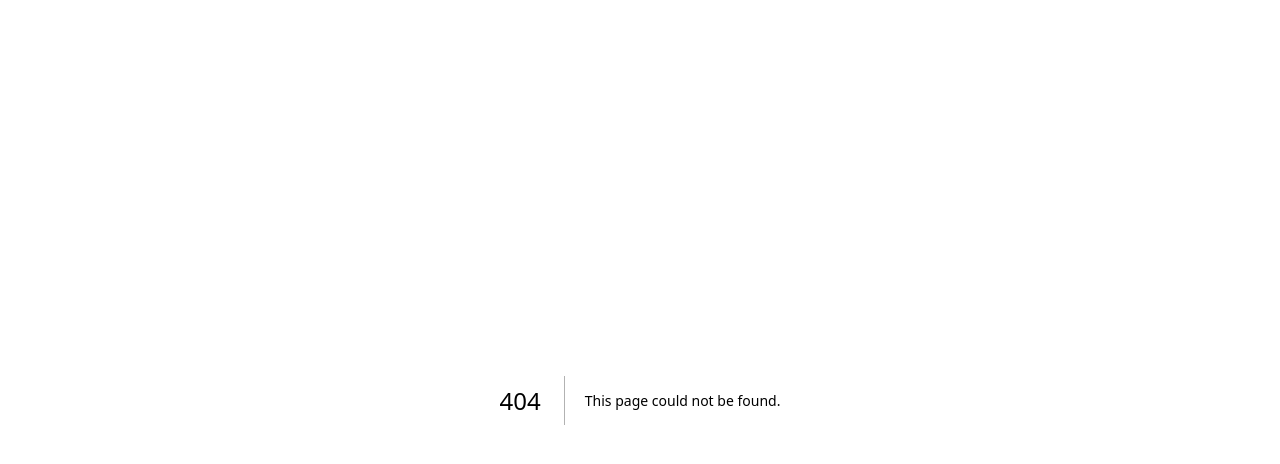
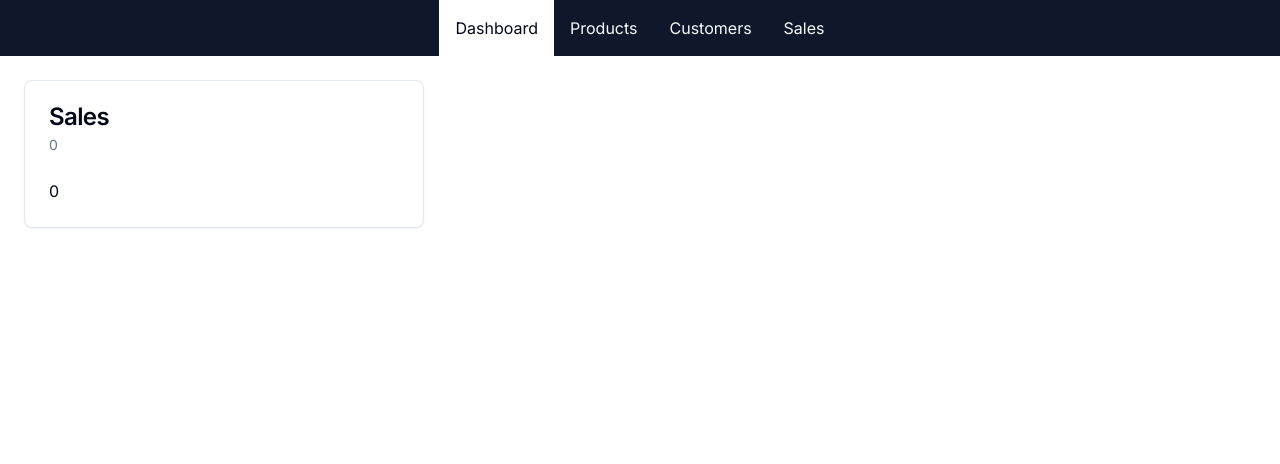
Before and after one commit to 1ureka/1ureka.ecommerce, a Next.js app: page /admin in a window 1280 px wide. Before the commit this address had no page. Shown: the top 464 px of the page. Built offline with nearby package versions, Linux system fonts and the light colour scheme; no server answers; the database is empty.

Commit message:
chore: Add admin layout component and admin page component

```diff
--- /dev/null
+++ b/src/app/admin/layout.tsx
@@ -0,0 +1,15 @@
+import { Nav, NavLink } from "@/components/Nav";
+
+export default function Layout({ children }: { children: React.ReactNode }) {
+  return (
+    <>
+      <Nav>
+        <NavLink href="/admin">Dashboard</NavLink>
+        <NavLink href="/admin/products">Products</NavLink>
+        <NavLink href="/admin/users">Customers</NavLink>
+        <NavLink href="/admin/orders">Sales</NavLink>
+      </Nav>
+      <div className="conatainer m-6">{children}</div>
+    </>
+  );
+}
--- /dev/null
+++ b/src/app/admin/page.tsx
@@ -0,0 +1,40 @@
+import {
+  Card,
+  CardContent,
+  CardDescription,
+  CardHeader,
+  CardTitle,
+} from "@/components/ui/card";
+import { getSalesData } from "../data/table";
+
+export default async function AdminPage() {
+  const { amount, numberOfSales } = await getSalesData();
+
+  return (
+    <div className="grid grid-cols-1 md:grid-cols-2 lg:grid-cols-3 gap-4">
+      <DashboardCard title="Sales" description={numberOfSales.toString()}>
+        <p>{amount}</p>
+      </DashboardCard>
+    </div>
+  );
+}
+
+function DashboardCard({
+  title,
+  description,
+  children,
+}: {
+  title: string;
+  description: string;
+  children: React.ReactNode;
+}) {
+  return (
+    <Card>
+      <CardHeader>
+        <CardTitle>{title}</CardTitle>
+        <CardDescription>{description}</CardDescription>
+      </CardHeader>
+      <CardContent>{children}</CardContent>
+    </Card>
+  );
+}
--- /dev/null
+++ b/src/components/Nav.tsx
@@ -0,0 +1,29 @@
+"use client";
+
+import { cn } from "@/lib/utils";
+import Link from "next/link";
+import { usePathname } from "next/navigation";
+
+export function Nav({ children }: { children?: React.ReactNode }) {
+  return (
+    <nav className="flex justify-center px-4 bg-primary text-primary-foreground">
+      {children}
+    </nav>
+  );
+}
+
+export function NavLink(
+  props: Omit<React.ComponentProps<typeof Link>, "className">
+) {
+  const pathname = usePathname();
+  return (
+    <Link
+      {...props}
+      className={cn(
+        `p-4 hover:bg-secondary hover:text-secondary-foreground
+        focus-visible:bg-secondary focus-visible:text-secondary-foreground`,
+        pathname === props.href && "bg-background text-foreground"
+      )}
+    />
+  );
+}
--- /dev/null
+++ b/src/components/ui/card.tsx
@@ -0,0 +1,79 @@
+import * as React from "react"
+
+import { cn } from "@/lib/utils"
+
+const Card = React.forwardRef<
+  HTMLDivElement,
+  React.HTMLAttributes<HTMLDivElement>
+>(({ className, ...props }, ref) => (
+  <div
+    ref={ref}
+    className={cn(
+      "rounded-lg border bg-card text-card-foreground shadow-sm",
+      className
+    )}
+    {...props}
+  />
+))
+Card.displayName = "Card"
+
+const CardHeader = React.forwardRef<
+  HTMLDivElement,
+  React.HTMLAttributes<HTMLDivElement>
+>(({ className, ...props }, ref) => (
+  <div
+    ref={ref}
+    className={cn("flex flex-col space-y-1.5 p-6", className)}
+    {...props}
+  />
+))
+CardHeader.displayName = "CardHeader"
+
+const CardTitle = React.forwardRef<
+  HTMLParagraphElement,
+  React.HTMLAttributes<HTMLHeadingElement>
+>(({ className, ...props }, ref) => (
+  <h3
+    ref={ref}
+    className={cn(
+      "text-2xl font-semibold leading-none tracking-tight",
+      className
+    )}
+    {...props}
+  />
+))
+CardTitle.displayName = "CardTitle"
+
+const CardDescription = React.forwardRef<
+  HTMLParagraphElement,
+  React.HTMLAttributes<HTMLParagraphElement>
+>(({ className, ...props }, ref) => (
+  <p
+    ref={ref}
+    className={cn("text-sm text-muted-foreground", className)}
+    {...props}
+  />
+))
+CardDescription.displayName = "CardDescription"
+
+const CardContent = React.forwardRef<
+  HTMLDivElement,
+  React.HTMLAttributes<HTMLDivElement>
+>(({ className, ...props }, ref) => (
+  <div ref={ref} className={cn("p-6 pt-0", className)} {...props} />
+))
+CardContent.displayName = "CardContent"
+
+const CardFooter = React.forwardRef<
+  HTMLDivElement,
+  React.HTMLAttributes<HTMLDivElement>
+>(({ className, ...props }, ref) => (
+  <div
+    ref={ref}
+    className={cn("flex items-center p-6 pt-0", className)}
+    {...props}
+  />
+))
+CardFooter.displayName = "CardFooter"
+
+export { Card, CardHeader, CardFooter, CardTitle, CardDescription, CardContent }
```
